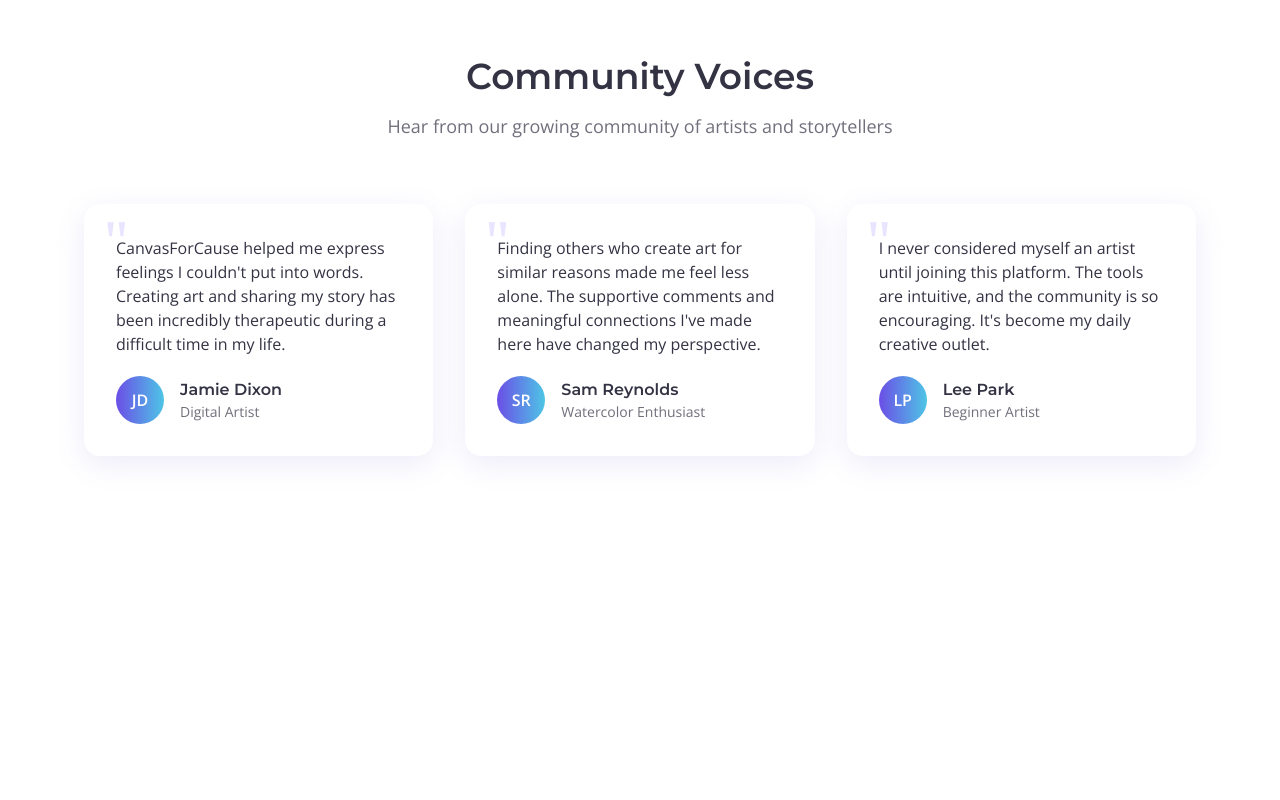
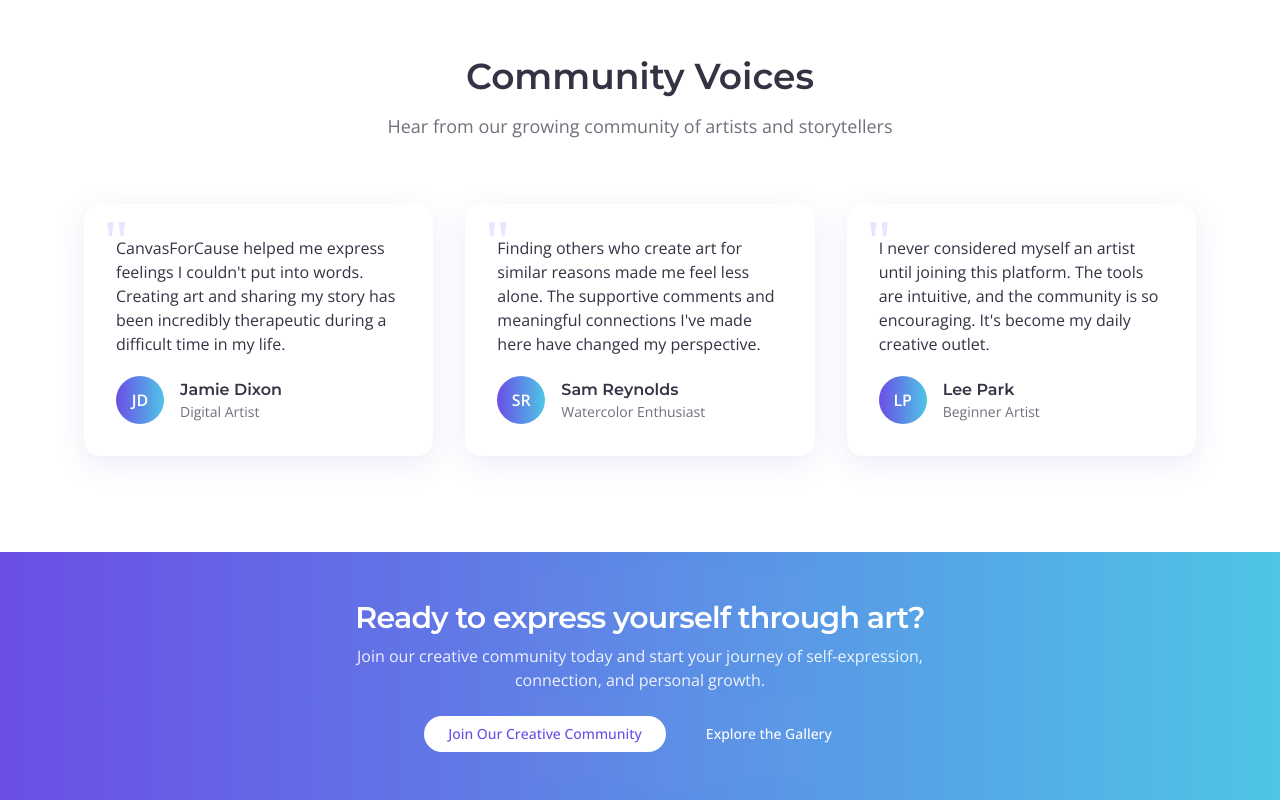
Before and after one commit to kalviumcommunity/S62_Varsha_Capstone_CanvasForCause, a React (Vite) app in the folder CLIENT/: page / in a window 1280 px wide. Shown: the part 3362-4162 px from the top of the page. Before the commit the page ends 3914 px from the top, so only its background shows below. Built offline with nearby package versions, Linux system fonts and the light colour scheme.

Commit message:
feat: add CTA section

```diff
--- a/CLIENT/src/App.jsx
+++ b/CLIENT/src/App.jsx
@@ -5,6 +5,7 @@ import HowItWorks from './components/homepage/HowItWorks';
 import useScrollAnimation from './hooks/useScrollAnimation';
 import Features from './components/homepage/PlatformFeatures';
 import Testimonials from './components/homepage/Testimonials';
+import CTA from './components/homepage/CTA';
 
 function App() {
   useScrollAnimation();
@@ -15,6 +16,7 @@ function App() {
       <HowItWorks/>
       <Features/>
       <Testimonials/>
+      <CTA/>
     </>
   )
 }
--- /dev/null
+++ b/CLIENT/src/components/homepage/CTA.jsx
@@ -0,0 +1,63 @@
+import React, { useEffect } from 'react';
+import { gsap } from 'gsap';
+import { ScrollTrigger } from 'gsap/ScrollTrigger';
+
+gsap.registerPlugin(ScrollTrigger);
+
+const CTA = () => {
+  useEffect(() => {
+    const ctaSection = document.querySelector('.cta');
+
+    if (ctaSection) {
+      gsap.fromTo(
+        '.cta-content',
+        { opacity: 0, y: 30 },
+        {
+          opacity: 1,
+          y: 0,
+          duration: 0.8,
+          scrollTrigger: {
+            trigger: ctaSection,
+            start: 'top 80%',
+          }
+        }
+      );
+    }
+  }, []);
+
+  return (
+    <section className="cta py-12 bg-gradient-to-r from-purple to-teal text-white text-center relative overflow-hidden">
+      <div className="cta-bg absolute top-0 left-0 w-full h-full opacity-10 z-0">
+        <svg width="100%" height="100%" viewBox="0 0 800 800" xmlns="http://www.w3.org/2000/svg">
+          <path d="M50,50 Q200,100 350,50 T650,50 T950,50 V350 Q800,300 650,350 T350,350 T50,350 Z" fill="white" opacity="0.1" />
+          <path d="M50,450 Q200,500 350,450 T650,450 T950,450 V750 Q800,700 650,750 T350,750 T50,750 Z" fill="white" opacity="0.1" />
+        </svg>
+      </div>
+
+      <div className="container max-w-7xl mx-auto px-4 relative z-10">
+        <div className="cta-content max-w-xl mx-auto">
+          <h2 className="text-3xl font-semibold mb-2 tracking-tight">Ready to express yourself through art?</h2>
+          <p className="text-base mb-6 opacity-90">
+            Join our creative community today and start your journey of self-expression, connection, and personal growth.
+          </p>
+          <div className="cta-buttons flex justify-center gap-4">
+            <a
+              href="#"
+              className="btn bg-white text-purple px-6 py-2 rounded-full text-sm font-medium hover:bg-lavender"
+            >
+              Join Our Creative Community
+            </a>
+            <a
+              href="#"
+              className="btn btn-secondary bg-transparent border border-white text-white px-6 py-2 rounded-full text-sm font-medium hover:bg-white/10"
+            >
+              Explore the Gallery
+            </a>
+          </div>
+        </div>
+      </div>
+    </section>
+  );
+};
+
+export default CTA;
```
